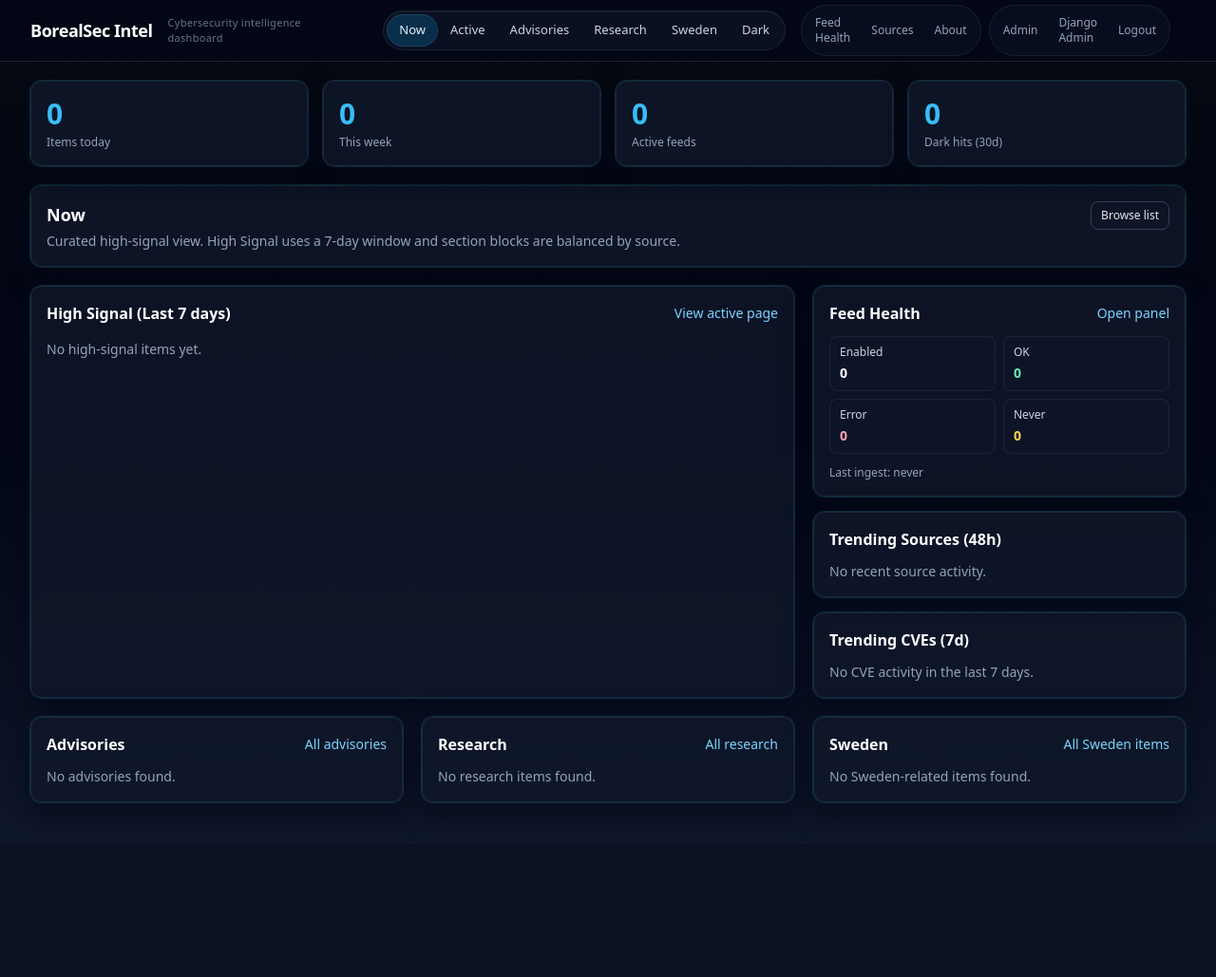
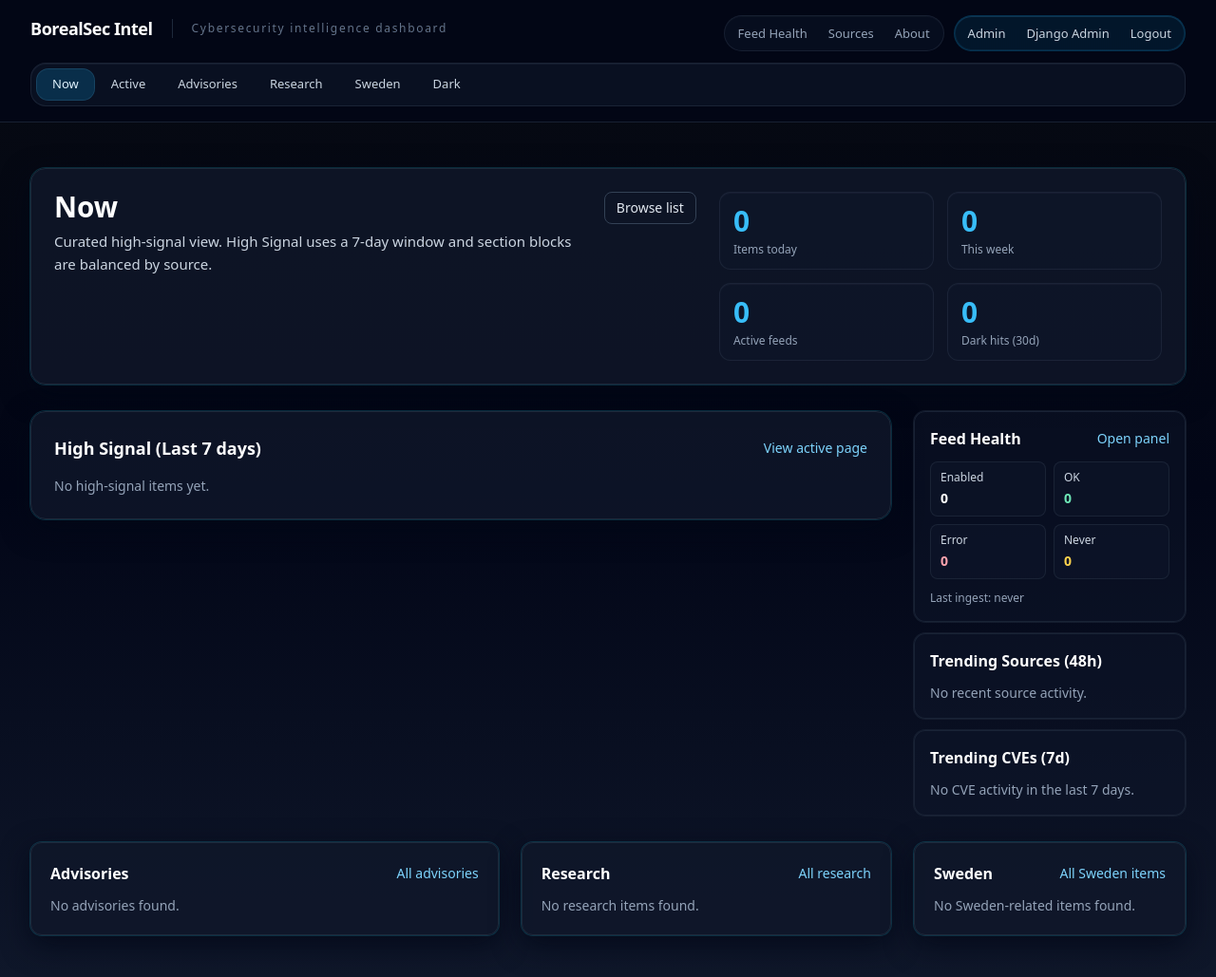
Before and after one commit to CBergane/intel, a Django app: page / in a window 1280 px wide. Shown: the whole page at 95% size. Before the commit the page ends 846 px from the top, so only its background shows below. Run offline with Django 5.2, Linux system fonts and the light colour scheme; the visitor is signed in with stand-in values (Sample User, id 1); data that the repository does not hold is empty; some libraries are stand-ins or nearby versions.

Commit message:
feat(ui): refine desktop header and dashboard layout

```diff
--- a/templates/base.html
+++ b/templates/base.html
@@ -40,63 +40,12 @@
 <body class="min-h-full overflow-x-hidden bg-gradient-to-b from-night via-slate-950 to-slate-900 text-slate-100">
     <header class="sticky top-0 z-50 border-b border-slate-800/80 bg-slate-950/90 backdrop-blur-md supports-[backdrop-filter]:bg-slate-950/75">
         <div class="mx-auto max-w-7xl px-3 sm:px-6 lg:px-8">
-            <div class="flex h-11 items-center gap-2 sm:h-16">
+            <div class="flex h-11 items-center gap-2 md:hidden">
                 <a href="/" class="shrink-0 text-[13px] font-semibold tracking-tight text-white sm:text-lg">
                     BorealSec Intel
                 </a>
-                <p class="ml-2 hidden text-[11px] tracking-wide text-slate-500 xl:block">Cybersecurity intelligence dashboard</p>
 
-                <div class="hidden md:grid md:flex-1 md:grid-cols-[1fr_auto_1fr] md:items-center md:gap-4 md:pl-4 lg:pl-8">
-                    <nav class="justify-self-center flex items-center gap-0.5 rounded-full border border-line/80 bg-slate-900/65 p-1 shadow-[inset_0_1px_0_rgba(148,163,184,0.08)]">
-                        <a href="/" class="rounded-full px-3 py-1.5 text-[13px] transition {% if current_page == 'now' %}bg-sky-500/20 text-sky-100 ring-1 ring-sky-400/30{% else %}text-slate-300 hover:bg-slate-800/85 hover:text-slate-100{% endif %}">Now</a>
-                        <a href="/active" class="rounded-full px-3 py-1.5 text-[13px] transition {% if current_page == 'active' %}bg-sky-500/20 text-sky-100 ring-1 ring-sky-400/30{% else %}text-slate-300 hover:bg-slate-800/85 hover:text-slate-100{% endif %}">Active</a>
-                        <a href="/advisories" class="rounded-full px-3 py-1.5 text-[13px] transition {% if current_page == 'advisories' %}bg-sky-500/20 text-sky-100 ring-1 ring-sky-400/30{% else %}text-slate-300 hover:bg-slate-800/85 hover:text-slate-100{% endif %}">Advisories</a>
-                        <a href="/research" class="rounded-full px-3 py-1.5 text-[13px] transition {% if current_page == 'research' %}bg-sky-500/20 text-sky-100 ring-1 ring-sky-400/30{% else %}text-slate-300 hover:bg-slate-800/85 hover:text-slate-100{% endif %}">Research</a>
-                        <a href="/sweden" class="rounded-full px-3 py-1.5 text-[13px] transition {% if current_page == 'sweden' %}bg-sky-500/20 text-sky-100 ring-1 ring-sky-400/30{% else %}text-slate-300 hover:bg-slate-800/85 hover:text-slate-100{% endif %}">Sweden</a>
-                        <a href="/dark" class="rounded-full px-3 py-1.5 text-[13px] transition {% if current_page == 'dark' %}bg-sky-500/20 text-sky-100 ring-1 ring-sky-400/30{% else %}text-slate-300 hover:bg-slate-800/85 hover:text-slate-100{% endif %}">Dark</a>
-                    </nav>
-
-                    <div class="justify-self-end flex items-center gap-2">
-                        <details class="relative xl:hidden">
-                            <summary class="summary-no-marker list-none cursor-pointer rounded-full border border-line/80 bg-slate-900/60 px-3 py-1.5 text-xs text-slate-300 transition hover:bg-slate-800 hover:text-slate-100">More</summary>
-                            <div class="absolute right-0 z-40 mt-2 w-52 rounded-xl border border-line/80 bg-slate-950/95 p-1.5 shadow-glow">
-                                <a href="/feed-health" class="block rounded-lg px-2.5 py-2 text-xs {% if current_page == 'feed-health' %}bg-slate-800/90 text-slate-100{% else %}text-slate-300 hover:bg-slate-800 hover:text-slate-100{% endif %}">Feed Health</a>
-                                <a href="/sources" class="mt-1 block rounded-lg px-2.5 py-2 text-xs {% if current_page == 'sources' %}bg-slate-800/90 text-slate-100{% else %}text-slate-300 hover:bg-slate-800 hover:text-slate-100{% endif %}">Sources</a>
-                                <a href="/about" class="mt-1 block rounded-lg px-2.5 py-2 text-xs {% if current_page == 'about' %}bg-slate-800/90 text-slate-100{% else %}text-slate-300 hover:bg-slate-800 hover:text-slate-100{% endif %}">About</a>
-                                {% if request.user.is_superuser %}
-                                    <div class="mt-1 border-t border-line/70 pt-1">
-                                        <a href="{% url 'intel_admin:panel' %}" class="block rounded-lg px-2.5 py-2 text-xs {% if current_page == 'admin' or current_page == 'ops' %}bg-slate-800/90 text-slate-100{% else %}text-slate-300 hover:bg-slate-800 hover:text-slate-100{% endif %}">Admin</a>
-                                        <a href="{% url 'admin:index' %}" class="mt-1 block rounded-lg px-2.5 py-2 text-xs text-slate-300 hover:bg-slate-800 hover:text-slate-100">Django Admin</a>
-                                        <form method="post" action="{% url 'intel_admin:logout' %}">
-                                            {% csrf_token %}
-                                            <button type="submit" class="mt-1 w-full rounded-lg px-2.5 py-2 text-left text-xs text-slate-300 hover:bg-slate-800 hover:text-slate-100">Logout</button>
-                                        </form>
-                                    </div>
-                                {% endif %}
-                            </div>
-                        </details>
-
-                        <div class="hidden items-center gap-2 xl:flex">
-                            <nav class="flex items-center gap-0.5 rounded-full border border-line/70 bg-slate-900/45 p-1 text-xs">
-                                <a href="/feed-health" class="rounded-full px-2.5 py-1.5 transition {% if current_page == 'feed-health' %}bg-slate-800/85 text-slate-100{% else %}text-slate-400 hover:bg-slate-800/80 hover:text-slate-200{% endif %}">Feed Health</a>
-                                <a href="/sources" class="rounded-full px-2.5 py-1.5 transition {% if current_page == 'sources' %}bg-slate-800/85 text-slate-100{% else %}text-slate-400 hover:bg-slate-800/80 hover:text-slate-200{% endif %}">Sources</a>
-                                <a href="/about" class="rounded-full px-2.5 py-1.5 transition {% if current_page == 'about' %}bg-slate-800/85 text-slate-100{% else %}text-slate-400 hover:bg-slate-800/80 hover:text-slate-200{% endif %}">About</a>
-                            </nav>
-                            {% if request.user.is_superuser %}
-                                <div class="flex items-center gap-0.5 rounded-full border border-line/70 bg-slate-900/45 p-1 text-xs">
-                                    <a href="{% url 'intel_admin:panel' %}" class="rounded-full px-2.5 py-1.5 transition {% if current_page == 'admin' or current_page == 'ops' %}bg-sky-500/15 text-sky-100{% else %}text-slate-400 hover:bg-slate-800/80 hover:text-slate-200{% endif %}">Admin</a>
-                                    <a href="{% url 'admin:index' %}" class="rounded-full px-2.5 py-1.5 text-slate-400 transition hover:bg-slate-800/80 hover:text-slate-200">Django Admin</a>
-                                    <form method="post" action="{% url 'intel_admin:logout' %}">
-                                        {% csrf_token %}
-                                        <button type="submit" class="rounded-full px-2.5 py-1.5 text-slate-400 transition hover:bg-slate-800/80 hover:text-slate-200">Logout</button>
-                                    </form>
-                                </div>
-                            {% endif %}
-                        </div>
-                    </div>
-                </div>
-
-                <div class="ml-auto flex items-center gap-2 md:hidden">
+                <div class="ml-auto flex items-center gap-2">
                     <button
                         id="mobile-nav-toggle"
                         type="button"
@@ -108,6 +57,45 @@
                         ☰
                     </button>
                 </div>
+            </div>
+
+            <div class="hidden md:flex md:flex-col md:gap-2 md:py-3 lg:gap-3 lg:py-4">
+                <div class="flex items-start justify-between gap-4 lg:gap-6">
+                    <div class="flex min-w-0 items-center gap-3 lg:gap-4 xl:gap-5">
+                        <a href="/" class="shrink-0 text-sm font-semibold tracking-tight text-white lg:text-base xl:text-lg">
+                            BorealSec Intel
+                        </a>
+                        <div class="hidden h-5 w-px bg-slate-800 lg:block"></div>
+                        <p class="hidden text-[11px] tracking-[0.14em] text-slate-500 lg:block xl:text-xs">Cybersecurity intelligence dashboard</p>
+                    </div>
+
+                    <div class="flex max-w-[34rem] flex-wrap items-center justify-end gap-2 text-[11px] lg:max-w-none lg:gap-2.5 lg:text-xs xl:text-[13px]">
+                        <nav class="flex items-center gap-0.5 rounded-full border border-line/70 bg-slate-900/45 p-1 shadow-[inset_0_1px_0_rgba(148,163,184,0.04)]">
+                            <a href="/feed-health" class="rounded-full px-2.5 py-1.5 transition {% if current_page == 'feed-health' %}bg-slate-800/85 text-slate-100{% else %}text-slate-400 hover:bg-slate-800/80 hover:text-slate-200{% endif %}">Feed Health</a>
+                            <a href="/sources" class="rounded-full px-2.5 py-1.5 transition {% if current_page == 'sources' %}bg-slate-800/85 text-slate-100{% else %}text-slate-400 hover:bg-slate-800/80 hover:text-slate-200{% endif %}">Sources</a>
+                            <a href="/about" class="rounded-full px-2.5 py-1.5 transition {% if current_page == 'about' %}bg-slate-800/85 text-slate-100{% else %}text-slate-400 hover:bg-slate-800/80 hover:text-slate-200{% endif %}">About</a>
+                        </nav>
+                        {% if request.user.is_superuser %}
+                            <div class="flex items-center gap-0.5 rounded-full border border-sky-500/20 bg-sky-500/10 p-1 shadow-[inset_0_1px_0_rgba(125,211,252,0.08)] ring-1 ring-inset ring-sky-400/10">
+                                <a href="{% url 'intel_admin:panel' %}" class="rounded-full px-2.5 py-1.5 transition {% if current_page == 'admin' or current_page == 'ops' %}bg-sky-500/20 text-sky-100 ring-1 ring-sky-400/30{% else %}text-slate-300 hover:bg-sky-500/10 hover:text-sky-50{% endif %}">Admin</a>
+                                <a href="{% url 'admin:index' %}" class="rounded-full px-2.5 py-1.5 text-slate-300 transition hover:bg-sky-500/10 hover:text-sky-50">Django Admin</a>
+                                <form method="post" action="{% url 'intel_admin:logout' %}">
+                                    {% csrf_token %}
+                                    <button type="submit" class="rounded-full px-2.5 py-1.5 text-slate-300 transition hover:bg-sky-500/10 hover:text-sky-50">Logout</button>
+                                </form>
+                            </div>
+                        {% endif %}
+                    </div>
+                </div>
+
+                <nav class="flex flex-wrap items-center gap-0.5 rounded-2xl border border-line/80 bg-slate-900/65 p-1.5 shadow-[inset_0_1px_0_rgba(148,163,184,0.08)]">
+                    <a href="/" class="rounded-xl px-3 py-1.5 text-[13px] transition lg:px-3.5 xl:px-4 {% if current_page == 'now' %}bg-sky-500/20 text-sky-100 ring-1 ring-sky-400/30{% else %}text-slate-300 hover:bg-slate-800/85 hover:text-slate-100{% endif %}">Now</a>
+                    <a href="/active" class="rounded-xl px-3 py-1.5 text-[13px] transition lg:px-3.5 xl:px-4 {% if current_page == 'active' %}bg-sky-500/20 text-sky-100 ring-1 ring-sky-400/30{% else %}text-slate-300 hover:bg-slate-800/85 hover:text-slate-100{% endif %}">Active</a>
+                    <a href="/advisories" class="rounded-xl px-3 py-1.5 text-[13px] transition lg:px-3.5 xl:px-4 {% if current_page == 'advisories' %}bg-sky-500/20 text-sky-100 ring-1 ring-sky-400/30{% else %}text-slate-300 hover:bg-slate-800/85 hover:text-slate-100{% endif %}">Advisories</a>
+                    <a href="/research" class="rounded-xl px-3 py-1.5 text-[13px] transition lg:px-3.5 xl:px-4 {% if current_page == 'research' %}bg-sky-500/20 text-sky-100 ring-1 ring-sky-400/30{% else %}text-slate-300 hover:bg-slate-800/85 hover:text-slate-100{% endif %}">Research</a>
+                    <a href="/sweden" class="rounded-xl px-3 py-1.5 text-[13px] transition lg:px-3.5 xl:px-4 {% if current_page == 'sweden' %}bg-sky-500/20 text-sky-100 ring-1 ring-sky-400/30{% else %}text-slate-300 hover:bg-slate-800/85 hover:text-slate-100{% endif %}">Sweden</a>
+                    <a href="/dark" class="rounded-xl px-3 py-1.5 text-[13px] transition lg:px-3.5 xl:px-4 {% if current_page == 'dark' %}bg-sky-500/20 text-sky-100 ring-1 ring-sky-400/30{% else %}text-slate-300 hover:bg-slate-800/85 hover:text-slate-100{% endif %}">Dark</a>
+                </nav>
             </div>
         </div>
     </header>
--- a/templates/intel/dashboard.html
+++ b/templates/intel/dashboard.html
@@ -4,29 +4,9 @@
 {% block title %}Now | BorealSec Intel{% endblock %}
 
 {% block content %}
-<section class="space-y-3 sm:space-y-5">
-    <!-- ── Stat widgets ─────────────────────────────────────────────── -->
-    <div class="grid grid-cols-2 gap-2.5 sm:grid-cols-4 sm:gap-4">
-        <div class="rounded-xl border border-line bg-panel/80 p-3.5 shadow-glow sm:p-4">
-            <p class="text-2xl font-bold tabular-nums text-accent sm:text-3xl">{{ items_today_count }}</p>
-            <p class="mt-1 text-[11px] text-slate-400 sm:text-xs">Items today</p>
-        </div>
-        <div class="rounded-xl border border-line bg-panel/80 p-3.5 shadow-glow sm:p-4">
-            <p class="text-2xl font-bold tabular-nums text-accent sm:text-3xl">{{ items_week_count }}</p>
-            <p class="mt-1 text-[11px] text-slate-400 sm:text-xs">This week</p>
-        </div>
-        <div class="rounded-xl border border-line bg-panel/80 p-3.5 shadow-glow sm:p-4">
-            <p class="text-2xl font-bold tabular-nums text-accent sm:text-3xl">{{ active_feeds_count }}</p>
-            <p class="mt-1 text-[11px] text-slate-400 sm:text-xs">Active feeds</p>
-        </div>
-        <div class="rounded-xl border border-line bg-panel/80 p-3.5 shadow-glow sm:p-4">
-            <p class="text-2xl font-bold tabular-nums text-accent sm:text-3xl">{{ dark_hits_30d_count }}</p>
-            <p class="mt-1 text-[11px] text-slate-400 sm:text-xs">Dark hits (30d)</p>
-        </div>
-    </div>
-
-    <div class="sm:hidden">
-        <div class="mb-3 flex items-start justify-between gap-3 px-1 sm:hidden">
+<section class="space-y-4 sm:space-y-5 xl:space-y-7">
+    <div class="space-y-3 md:hidden">
+        <div class="flex items-start justify-between gap-3 px-1">
             <div class="min-w-0">
                 <h1 class="text-sm font-semibold text-white">Now</h1>
                 <p class="mt-0.5 text-[11px] leading-5 text-slate-400">
@@ -41,17 +21,59 @@
                 All advisories
             </a>
         </div>
+
+        <div class="grid grid-cols-2 gap-2.5">
+            <div class="rounded-xl border border-line bg-panel/80 p-3.5 shadow-glow">
+                <p class="text-2xl font-bold tabular-nums text-accent">{{ items_today_count }}</p>
+                <p class="mt-1 text-[11px] text-slate-400">Items today</p>
+            </div>
+            <div class="rounded-xl border border-line bg-panel/80 p-3.5 shadow-glow">
+                <p class="text-2xl font-bold tabular-nums text-accent">{{ items_week_count }}</p>
+                <p class="mt-1 text-[11px] text-slate-400">This week</p>
+            </div>
+            <div class="rounded-xl border border-line bg-panel/80 p-3.5 shadow-glow">
+                <p class="text-2xl font-bold tabular-nums text-accent">{{ active_feeds_count }}</p>
+                <p class="mt-1 text-[11px] text-slate-400">Active feeds</p>
+            </div>
+            <div class="rounded-xl border border-line bg-panel/80 p-3.5 shadow-glow">
+                <p class="text-2xl font-bold tabular-nums text-accent">{{ dark_hits_30d_count }}</p>
+                <p class="mt-1 text-[11px] text-slate-400">Dark hits (30d)</p>
+            </div>
+        </div>
     </div>
 
-    <div class="hidden rounded-xl border border-line bg-panel/80 p-3.5 shadow-glow sm:block sm:p-4">
-        <div class="flex items-start justify-between gap-3">
-            <div class="min-w-0">
-                <h1 class="text-base font-semibold text-white sm:text-lg">Now</h1>
-                <p class="mt-1 text-xs leading-5 text-slate-400 sm:text-sm">
-                    Curated high-signal view. High Signal uses a 7-day window and section blocks are balanced by source.
-                </p>
+    <div class="hidden rounded-2xl border border-line bg-panel/80 p-4 shadow-glow md:block lg:p-5 xl:p-6">
+        <div class="grid gap-5 xl:grid-cols-[minmax(0,1.45fr)_minmax(21rem,1fr)] xl:items-start xl:gap-6">
+            <div class="min-w-0 max-w-3xl">
+                <div class="flex items-start justify-between gap-4">
+                    <div class="min-w-0">
+                        <h1 class="text-xl font-semibold text-white lg:text-2xl xl:text-[1.85rem]">Now</h1>
+                        <p class="mt-2 max-w-2xl text-sm leading-6 text-slate-300 lg:text-[15px]">
+                            Curated high-signal view. High Signal uses a 7-day window and section blocks are balanced by source.
+                        </p>
+                    </div>
+                    <a href="/advisories" class="shrink-0 rounded-lg border border-slate-700 px-3 py-1.5 text-sm text-slate-200 transition hover:bg-slate-800">Browse list</a>
+                </div>
             </div>
-            <a href="/advisories" class="shrink-0 rounded-lg border border-slate-700 px-2.5 py-1.5 text-xs text-slate-200 hover:bg-slate-800">Browse list</a>
+
+            <div class="grid grid-cols-2 gap-3 lg:grid-cols-4 xl:grid-cols-2 xl:gap-3.5">
+                <div class="rounded-xl border border-line/80 bg-slate-900/55 px-3.5 py-3 shadow-[inset_0_1px_0_rgba(148,163,184,0.05)]">
+                    <p class="text-2xl font-bold tabular-nums text-accent lg:text-3xl">{{ items_today_count }}</p>
+                    <p class="mt-1 text-xs text-slate-400">Items today</p>
+                </div>
+                <div class="rounded-xl border border-line/80 bg-slate-900/55 px-3.5 py-3 shadow-[inset_0_1px_0_rgba(148,163,184,0.05)]">
+                    <p class="text-2xl font-bold tabular-nums text-accent lg:text-3xl">{{ items_week_count }}</p>
+                    <p class="mt-1 text-xs text-slate-400">This week</p>
+                </div>
+                <div class="rounded-xl border border-line/80 bg-slate-900/55 px-3.5 py-3 shadow-[inset_0_1px_0_rgba(148,163,184,0.05)]">
+                    <p class="text-2xl font-bold tabular-nums text-accent lg:text-3xl">{{ active_feeds_count }}</p>
+                    <p class="mt-1 text-xs text-slate-400">Active feeds</p>
+                </div>
+                <div class="rounded-xl border border-line/80 bg-slate-900/55 px-3.5 py-3 shadow-[inset_0_1px_0_rgba(148,163,184,0.05)]">
+                    <p class="text-2xl font-bold tabular-nums text-accent lg:text-3xl">{{ dark_hits_30d_count }}</p>
+                    <p class="mt-1 text-xs text-slate-400">Dark hits (30d)</p>
+                </div>
+            </div>
         </div>
     </div>
 
@@ -65,11 +87,11 @@
         </div>
     </nav>
 
-    <div class="grid gap-4 lg:grid-cols-12 lg:gap-5">
-        <div id="high-signal" class="space-y-3 rounded-xl border border-line bg-panel/80 p-3 shadow-glow lg:col-span-8 sm:space-y-4 sm:p-4">
+    <div class="grid gap-4 lg:grid-cols-12 lg:items-start lg:gap-5 xl:gap-6">
+        <div id="high-signal" class="space-y-3 rounded-xl border border-line bg-panel/80 p-3 shadow-glow lg:col-span-8 sm:space-y-4 sm:p-4 xl:col-span-9 xl:rounded-2xl xl:p-6">
             <div class="flex flex-col gap-2 sm:flex-row sm:items-center sm:justify-between">
                 <div class="space-y-1">
-                    <h2 class="text-sm font-semibold text-white sm:text-base">High Signal (Last 7 days)</h2>
+                    <h2 class="text-sm font-semibold text-white sm:text-base xl:text-lg">High Signal (Last 7 days)</h2>
                     <div class="flex flex-wrap gap-1.5 text-[11px] sm:hidden">
                         <a href="#advisories-block" class="rounded-md border border-slate-700 px-2 py-1 text-slate-300 hover:bg-slate-800">Advisories</a>
                         <a href="#research-block" class="rounded-md border border-slate-700 px-2 py-1 text-slate-300 hover:bg-slate-800">Research</a>
@@ -88,8 +110,8 @@
             </div>
         </div>
 
-        <aside id="trending-block" class="space-y-3 lg:col-span-4 lg:space-y-4">
-            <div class="rounded-xl border border-line bg-panel/80 p-3.5 shadow-glow sm:p-4">
+        <aside id="trending-block" class="space-y-3 lg:col-span-4 lg:space-y-4 xl:sticky xl:top-24 xl:col-span-3 xl:space-y-3">
+            <div class="rounded-xl border border-line bg-panel/80 p-3.5 shadow-glow sm:p-4 xl:border-line/80 xl:bg-slate-900/50 xl:shadow-none xl:ring-1 xl:ring-slate-800/60">
                 <div class="mb-3 flex items-center justify-between gap-3">
                     <h2 class="text-sm font-semibold text-white sm:text-base">Feed Health</h2>
                     <a href="/feed-health" class="text-xs font-medium text-sky-300 hover:text-sky-200 sm:text-sm">Open panel</a>
@@ -122,7 +144,7 @@
                 </p>
             </div>
 
-            <div class="rounded-xl border border-line bg-panel/80 p-3.5 shadow-glow sm:p-4">
+            <div class="rounded-xl border border-line bg-panel/80 p-3.5 shadow-glow sm:p-4 xl:border-line/80 xl:bg-slate-900/50 xl:shadow-none xl:ring-1 xl:ring-slate-800/60">
                 <h2 class="mb-3 text-sm font-semibold text-white sm:text-base">Trending Sources (48h)</h2>
                 <ul class="space-y-2 text-sm text-slate-300">
                     {% for row in trending_sources %}
@@ -136,7 +158,7 @@
                 </ul>
             </div>
 
-            <div class="rounded-xl border border-line bg-panel/80 p-3.5 shadow-glow sm:p-4">
+            <div class="rounded-xl border border-line bg-panel/80 p-3.5 shadow-glow sm:p-4 xl:border-line/80 xl:bg-slate-900/50 xl:shadow-none xl:ring-1 xl:ring-slate-800/60">
                 <h2 class="mb-3 text-sm font-semibold text-white sm:text-base">Trending CVEs (7d)</h2>
                 <div class="flex flex-wrap gap-2">
                     {% for cve, count in trending_cves %}
@@ -152,8 +174,8 @@
         </aside>
     </div>
 
-    <div class="grid gap-4 lg:grid-cols-3 lg:gap-5">
-        <div id="advisories-block" class="min-w-0 space-y-2.5 rounded-xl border border-line bg-panel/80 p-3.5 shadow-glow sm:space-y-3 sm:p-4">
+    <div class="grid gap-4 lg:grid-cols-12 lg:gap-5 xl:gap-6">
+        <div id="advisories-block" class="min-w-0 space-y-2.5 rounded-xl border border-line bg-panel/80 p-3.5 shadow-glow sm:space-y-3 sm:p-4 lg:col-span-7 xl:col-span-5 xl:p-5">
             <div class="flex flex-col gap-2 sm:flex-row sm:items-center sm:justify-between">
                 <h2 class="text-sm font-semibold text-white sm:text-base">Advisories</h2>
                 <a href="/advisories" class="text-xs font-medium text-sky-300 hover:text-sky-200 sm:text-sm">All advisories</a>
@@ -165,7 +187,7 @@
             {% endfor %}
         </div>
 
-        <div id="research-block" class="min-w-0 space-y-2.5 rounded-xl border border-line bg-panel/80 p-3.5 shadow-glow sm:space-y-3 sm:p-4">
+        <div id="research-block" class="min-w-0 space-y-2.5 rounded-xl border border-line bg-panel/80 p-3.5 shadow-glow sm:space-y-3 sm:p-4 lg:col-span-5 xl:col-span-4 xl:p-5">
             <div class="flex flex-col gap-2 sm:flex-row sm:items-center sm:justify-between">
                 <h2 class="text-sm font-semibold text-white sm:text-base">Research</h2>
                 <a href="/research" class="text-xs font-medium text-sky-300 hover:text-sky-200 sm:text-sm">All research</a>
@@ -177,7 +199,7 @@
             {% endfor %}
         </div>
 
-        <div id="sweden-block" class="min-w-0 space-y-2.5 rounded-xl border border-line bg-panel/80 p-3.5 shadow-glow sm:space-y-3 sm:p-4">
+        <div id="sweden-block" class="min-w-0 space-y-2.5 rounded-xl border border-line bg-panel/80 p-3.5 shadow-glow sm:space-y-3 sm:p-4 lg:col-span-12 xl:col-span-3 xl:p-5">
             <div class="flex flex-col gap-2 sm:flex-row sm:items-center sm:justify-between">
                 <h2 class="text-sm font-semibold text-white sm:text-base">Sweden</h2>
                 <a href="/sweden" class="text-xs font-medium text-sky-300 hover:text-sky-200 sm:text-sm">All Sweden items</a>
```
Also changed, not shown: templates/intel/_item_card.html (+8 -8 lines).
